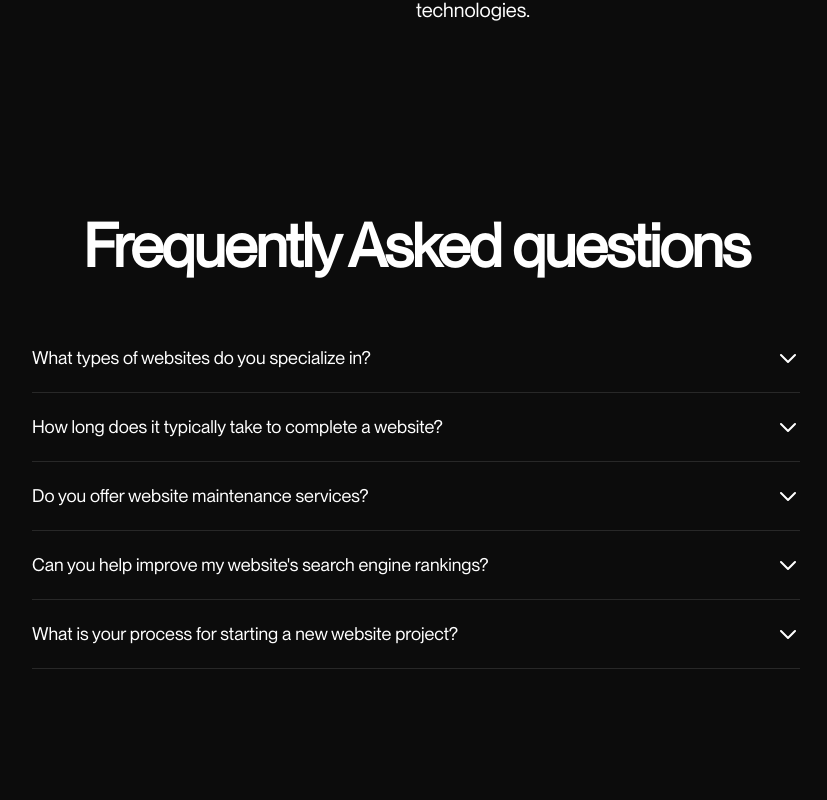
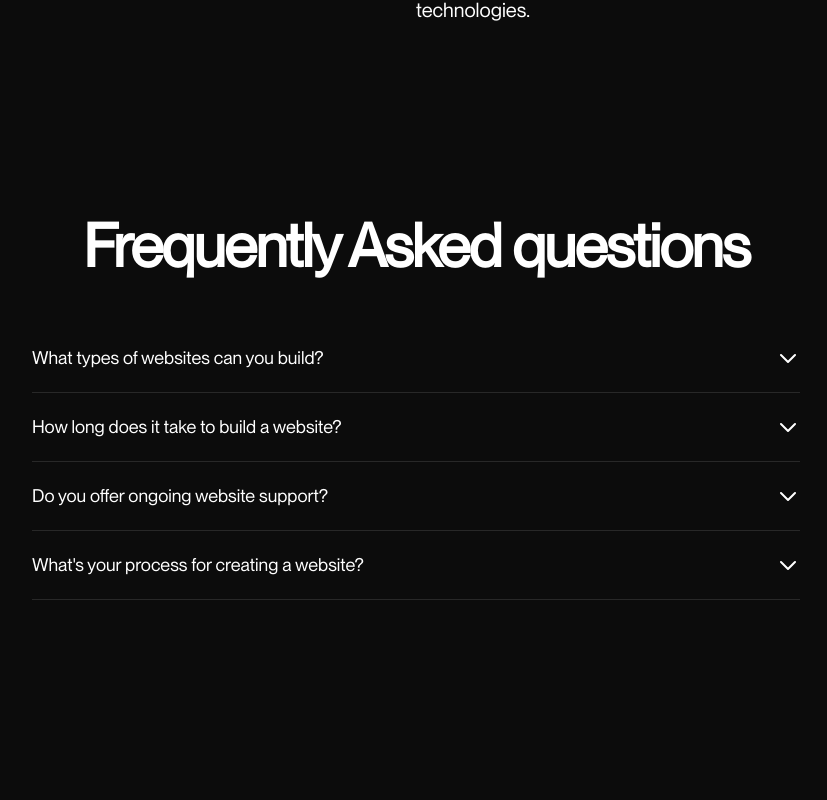
Before and after one commit to tahielpedevilla/tahielpedevilla.com, a Next.js app: page / in a window 1280 px wide. Shown: the part 3360-4160 px from the top of the page, without its empty margins (224-1051 px from the left). Built offline with nearby package versions, Linux system fonts and the light colour scheme.

Commit message:
update faq questions

```diff
--- a/app/components/faq.jsx
+++ b/app/components/faq.jsx
@@ -1,6 +1,47 @@
 "use client"
 
 import { useState } from "react"
+
+const FAQ = () => {
+	const faqItems = [
+		{
+			question: "What types of websites can you build?",
+			answer:
+				"I can build various types of websites including business sites, online stores, portfolios, and custom web applications. I adapt my development to fit your specific needs and industry requirements.",
+		},
+		{
+			question: "How long does it take to build a website?",
+			answer:
+				"The time to build a website depends on its complexity. A basic website might take 1-2 weeks, while more complex ones can take 2-3 months or more. I can give you a more precise estimate after we discuss your specific needs.",
+		},
+		{
+			question: "Do you offer ongoing website support?",
+			answer:
+				"Yes, I provide ongoing support to keep your website running smoothly. This includes regular updates, security checks, and performance improvements. I can also help with content updates when needed.",
+		},
+		{
+			question: "What's your process for creating a website?",
+			answer:
+				"My process starts with understanding your needs, then planning the website structure. After that, I begin coding and development. Once the site is built, I thoroughly test it before launch. I keep you updated throughout the process to ensure the final website meets your expectations.",
+		},
+	]
+
+	return (
+		<section
+			id="faq"
+			className="mx-auto container px-4 sm:px-6 py-12 sm:py-16 md:py-20 lg:py-24"
+		>
+			<h2 className="font-semibold text-center text-2xl sm:text-3xl lg:text-6xl tracking-tight leading-tight">
+				Frequently Asked questions
+			</h2>
+			<div className="max-w-3xl mx-auto mt-8 lg:mt-12">
+				{faqItems.map((item, index) => (
+					<FAQItem key={index} question={item.question} answer={item.answer} />
+				))}
+			</div>
+		</section>
+	)
+}
 
 const FAQItem = ({ question, answer }) => {
 	const [isOpen, setIsOpen] = useState(false)
@@ -37,50 +78,4 @@ const FAQItem = ({ question, answer }) => {
 	)
 }
 
-const FAQ = () => {
-	const faqItems = [
-		{
-			question: "What types of websites do you specialize in?",
-			answer:
-				"I specialize in creating a wide range of websites, including business websites, e-commerce platforms, portfolios, and custom web applications. My expertise allows me to tailor solutions to your specific needs and industry requirements.",
-		},
-		{
-			question: "How long does it typically take to complete a website?",
-			answer:
-				"The timeline for website completion varies depending on the complexity and scope of the project. A simple website might take 2-4 weeks, while more complex projects can take 2-3 months or more. I'll provide a more accurate estimate after discussing your specific requirements.",
-		},
-		{
-			question: "Do you offer website maintenance services?",
-			answer:
-				"Yes, I offer website maintenance services to ensure your site remains up-to-date, secure, and performs optimally. This can include regular updates, security checks, content updates, and performance optimizations.",
-		},
-		{
-			question: "Can you help improve my website's search engine rankings?",
-			answer:
-				"Absolutely. I implement SEO best practices during the development process, including optimizing site structure, improving page load speeds, and ensuring mobile responsiveness. While I'm not an SEO specialist, my development work lays a strong foundation for improved search engine performance.",
-		},
-		{
-			question: "What is your process for starting a new website project?",
-			answer:
-				"My process typically involves an initial consultation to understand your needs, followed by planning and wireframing. Once the design is approved, I move on to development, testing, and finally, launching your site. I maintain clear communication throughout to ensure the final product meets your expectations.",
-		},
-	]
-
-	return (
-		<section
-			id="faq"
-			className="mx-auto container px-4 sm:px-6 py-12 sm:py-16 md:py-20 lg:py-24"
-		>
-			<h2 className="font-semibold text-center text-2xl sm:text-3xl lg:text-6xl tracking-tight leading-tight">
-			Frequently Asked questions
-			</h2>
-			<div className="max-w-3xl mx-auto mt-8 lg:mt-12">
-				{faqItems.map((item, index) => (
-					<FAQItem key={index} question={item.question} answer={item.answer} />
-				))}
-			</div>
-		</section>
-	)
-}
-
 export default FAQ
```
